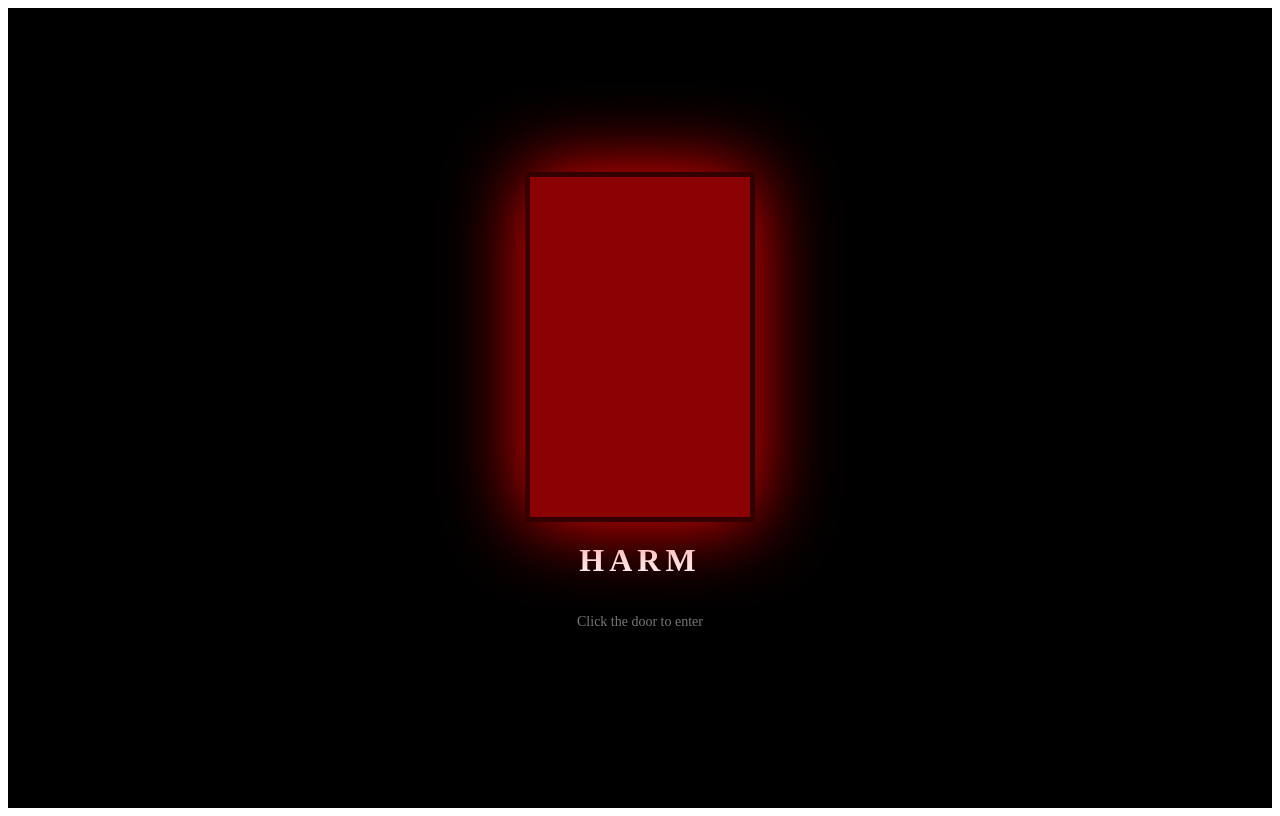
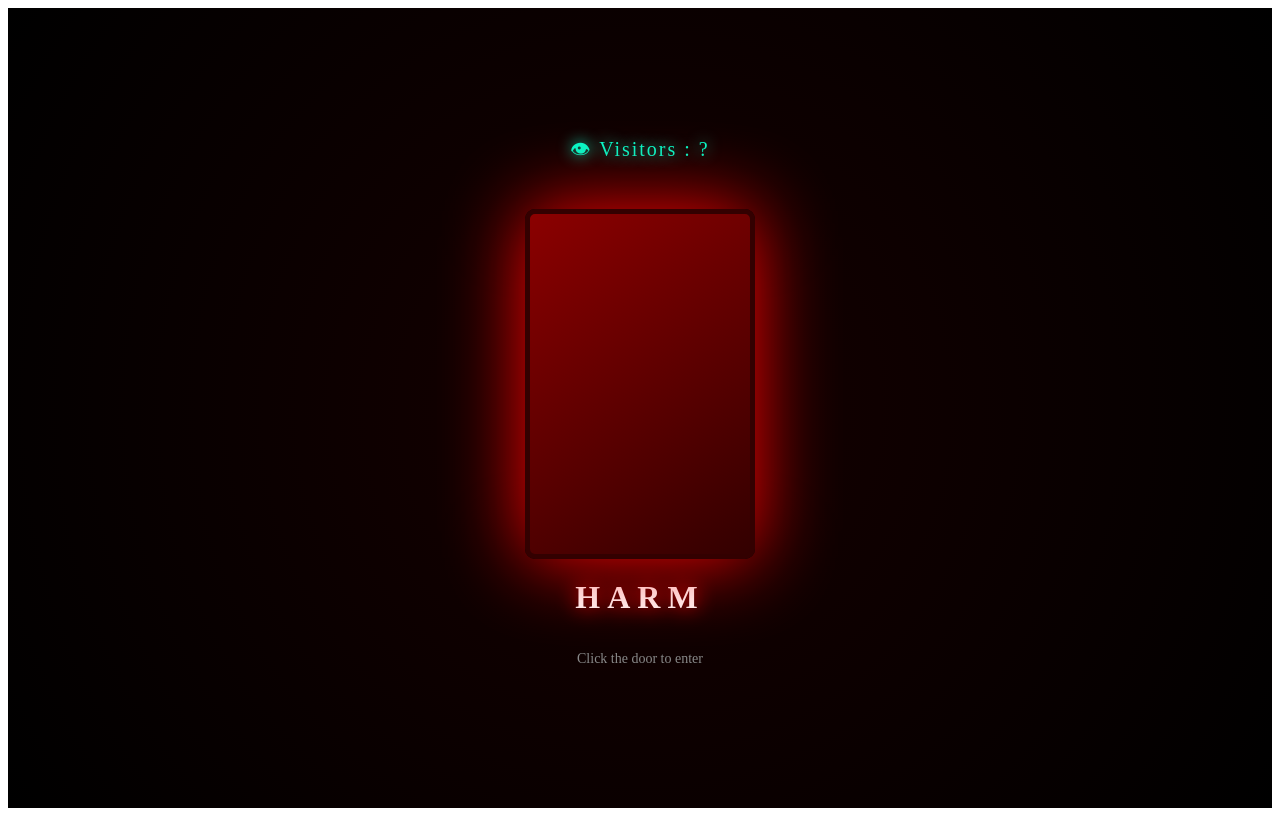
Before and after one commit to HARM199/null-site, a React (Vite) app: page / in a window 1280 px wide. Built offline with nearby package versions, Linux system fonts and the light colour scheme; no server answers.

Commit message:
add visitor counter

```diff
--- a/src/pages/Category.jsx
+++ b/src/pages/Category.jsx
@@ -2,7 +2,6 @@ import { useParams } from "react-router-dom";
 import { categories } from "../data";
 
 export default function Category() {
-
   const { name } = useParams();
 
   const category = categories.find(
@@ -44,8 +43,8 @@ export default function Category() {
                     ...styles.badge,
                     backgroundColor:
                       item.type === "free"
-                        ? "green"
-                        : "red",
+                        ? "#009933"
+                        : "#8B0000",
                   }}
                 >
                   {item.type.toUpperCase()}
@@ -60,13 +59,14 @@ export default function Category() {
 
             </div>
 
-            <h3>{item.title}</h3>
+            <div style={styles.content}>
+              <h3 style={styles.name}>
+                {item.title}
+              </h3>
 
-            <p>{item.desc}</p>
-
-            {/* ========================= */}
-            {/* 🎓 COURSE MODE */}
-            {/* ========================= */}
+              <p style={styles.desc}>
+                {item.desc}
+              </p>
 
               {category.mode === "course" && (
                 <>
@@ -81,6 +81,7 @@ export default function Category() {
                     <a
                       href={`https://t.me/HARM19995?text=Hello%20I%20want%20to%20buy:%20${item.title}`}
                       target="_blank"
+                      rel="noreferrer"
                       style={styles.payBtn}
                     >
                       🔒 Request Now
@@ -89,29 +90,23 @@ export default function Category() {
                 </>
               )}
 
-            {/* ========================= */}
-            {/* 🖥️ GO MODE */}
-            {/* ========================= */}
-
               {category.mode === "go" && (
                 <a
                   href={item.link}
                   target="_blank"
+                  rel="noreferrer"
                   style={styles.goBtn}
                 >
                   GO
                 </a>
               )}
 
-            {/* ========================= */}
-            {/* 🌐 LINKS MODE */}
-            {/* ========================= */}
-
               {category.mode === "links" && (
                 <div style={styles.linkBox}>
                   {item.link}
                 </div>
               )}
+            </div>
 
           </div>
 
@@ -126,30 +121,33 @@ export default function Category() {
 const styles = {
 
   container: {
-    backgroundColor: "#000",
+    background:
+      "radial-gradient(circle at top,#220000,#000)",
     minHeight: "100vh",
     color: "white",
-    padding: "30px",
+    padding: "20px",
   },
 
   title: {
     textAlign: "center",
-    marginBottom: "30px",
+    marginBottom: "35px",
+    letterSpacing: "3px",
+    textShadow: "0 0 20px red",
   },
 
   grid: {
     display: "grid",
     gridTemplateColumns:
-      "repeat(auto-fit,minmax(300px,1fr))",
+      "repeat(auto-fit,minmax(260px,1fr))",
     gap: "20px",
   },
 
   card: {
     backgroundColor: "#111",
-    borderRadius: "10px",
+    borderRadius: "18px",
     overflow: "hidden",
-    border: "1px solid #222",
-    paddingBottom: "20px",
+    border: "1px solid #330000",
+    boxShadow: "0 0 20px rgba(255,0,0,.25)",
   },
 
   imageWrapper: {
@@ -158,73 +156,97 @@ const styles = {
 
   image: {
     width: "100%",
-    height: "200px",
+    height: "180px",
     objectFit: "cover",
+    display: "block",
+  },
+
+  content: {
+    padding: "15px",
+  },
+
+  name: {
+    fontSize: "18px",
+    marginBottom: "10px",
+    lineHeight: "1.4",
+  },
+
+  desc: {
+    color: "#aaa",
+    fontSize: "14px",
   },
 
   badge: {
     position: "absolute",
     top: "10px",
     left: "10px",
-    padding: "5px 10px",
-    borderRadius: "5px",
+    padding: "6px 10px",
+    borderRadius: "8px",
     color: "white",
     fontSize: "12px",
+    fontWeight: "bold",
   },
 
   tag: {
     position: "absolute",
     top: "10px",
     right: "10px",
-    padding: "5px 10px",
-    borderRadius: "5px",
+    padding: "6px 10px",
+    borderRadius: "8px",
     backgroundColor: "orange",
-    color: "black",
+    color: "#000",
     fontSize: "12px",
+    fontWeight: "bold",
   },
 
   freeBtn: {
     display: "block",
-    backgroundColor: "green",
+    background: "#008f11",
     color: "white",
     textAlign: "center",
-    padding: "10px",
-    margin: "15px",
-    borderRadius: "5px",
+    padding: "12px",
+    marginTop: "15px",
+    borderRadius: "10px",
     textDecoration: "none",
+    fontWeight: "bold",
+    boxShadow: "0 0 15px green",
   },
 
   payBtn: {
     display: "block",
-    backgroundColor: "red",
+    background: "#8B0000",
     color: "white",
     textAlign: "center",
-    padding: "10px",
-    margin: "15px",
-    borderRadius: "5px",
+    padding: "12px",
+    marginTop: "15px",
+    borderRadius: "10px",
     textDecoration: "none",
+    fontWeight: "bold",
+    boxShadow: "0 0 15px red",
   },
 
   goBtn: {
     display: "block",
-    backgroundColor: "#0066ff",
+    background: "#0066ff",
     color: "white",
     textAlign: "center",
-    padding: "10px",
-    margin: "15px",
-    borderRadius: "5px",
+    padding: "12px",
+    marginTop: "15px",
+    borderRadius: "10px",
     textDecoration: "none",
     fontWeight: "bold",
+    boxShadow: "0 0 15px #0066ff",
   },
 
   linkBox: {
     backgroundColor: "#000",
     border: "1px solid #333",
     padding: "10px",
-    margin: "15px",
-    borderRadius: "5px",
+    marginTop: "15px",
+    borderRadius: "10px",
     wordBreak: "break-all",
     color: "#00ff99",
     fontSize: "13px",
   },
+
 };
--- a/src/pages/Door.jsx
+++ b/src/pages/Door.jsx
@@ -1,9 +1,17 @@
-import { useState } from "react";
+import { useState, useEffect } from "react";
 import { useNavigate } from "react-router-dom";
 
 export default function Door() {
   const [openAnim, setOpenAnim] = useState(false);
+  const [visitors, setVisitors] = useState("...");
   const navigate = useNavigate();
+
+  useEffect(() => {
+    fetch("https://api.countapi.xyz/hit/harm199/null-site")
+      .then((res) => res.json())
+      .then((data) => setVisitors(data.value))
+      .catch(() => setVisitors("?"));
+  }, []);
 
   const openDoor = () => {
     const audio = new Audio("/assets/door-open.mp3");
@@ -18,8 +26,12 @@ export default function Door() {
 
   return (
     <div style={styles.container}>
+
+      <div style={styles.counter}>
+        👁 Visitors : {visitors}
+      </div>
+
       <div style={styles.scene}>
-
         <div
           style={{
             ...styles.door,
@@ -30,18 +42,22 @@ export default function Door() {
           }}
           onClick={openDoor}
         />
-
       </div>
 
       <h1 style={styles.title}>HARM</h1>
-      <p style={styles.hint}>Click the door to enter</p>
+
+      <p style={styles.hint}>
+        Click the door to enter
+      </p>
+
     </div>
   );
 }
 
 const styles = {
   container: {
-    backgroundColor: "#000",
+    background:
+      "radial-gradient(circle,#160000,#000)",
     height: "100vh",
     display: "flex",
     flexDirection: "column",
@@ -51,6 +67,14 @@ const styles = {
     overflow: "hidden",
   },
 
+  counter: {
+    color: "#00ffcc",
+    fontSize: "20px",
+    marginBottom: "40px",
+    textShadow: "0 0 15px #00ffcc",
+    letterSpacing: "2px",
+  },
+
   scene: {
     transformStyle: "preserve-3d",
   },
@@ -58,22 +82,25 @@ const styles = {
   door: {
     width: "220px",
     height: "340px",
-    backgroundColor: "#8B0000",
+    background:
+      "linear-gradient(145deg,#8B0000,#300)",
     border: "5px solid #300",
     boxShadow: "0 0 80px red",
     cursor: "pointer",
     transformOrigin: "left center",
     transition: "transform 1.2s ease, opacity 1.2s ease",
+    borderRadius: "10px",
   },
 
   title: {
     color: "white",
     marginTop: "20px",
-    letterSpacing: "5px",
+    letterSpacing: "7px",
+    textShadow: "0 0 20px red",
   },
 
   hint: {
-    color: "#777",
+    color: "#888",
     fontSize: "14px",
   },
 };
```
Lines whose indentation alone changed are shown as unchanged.
